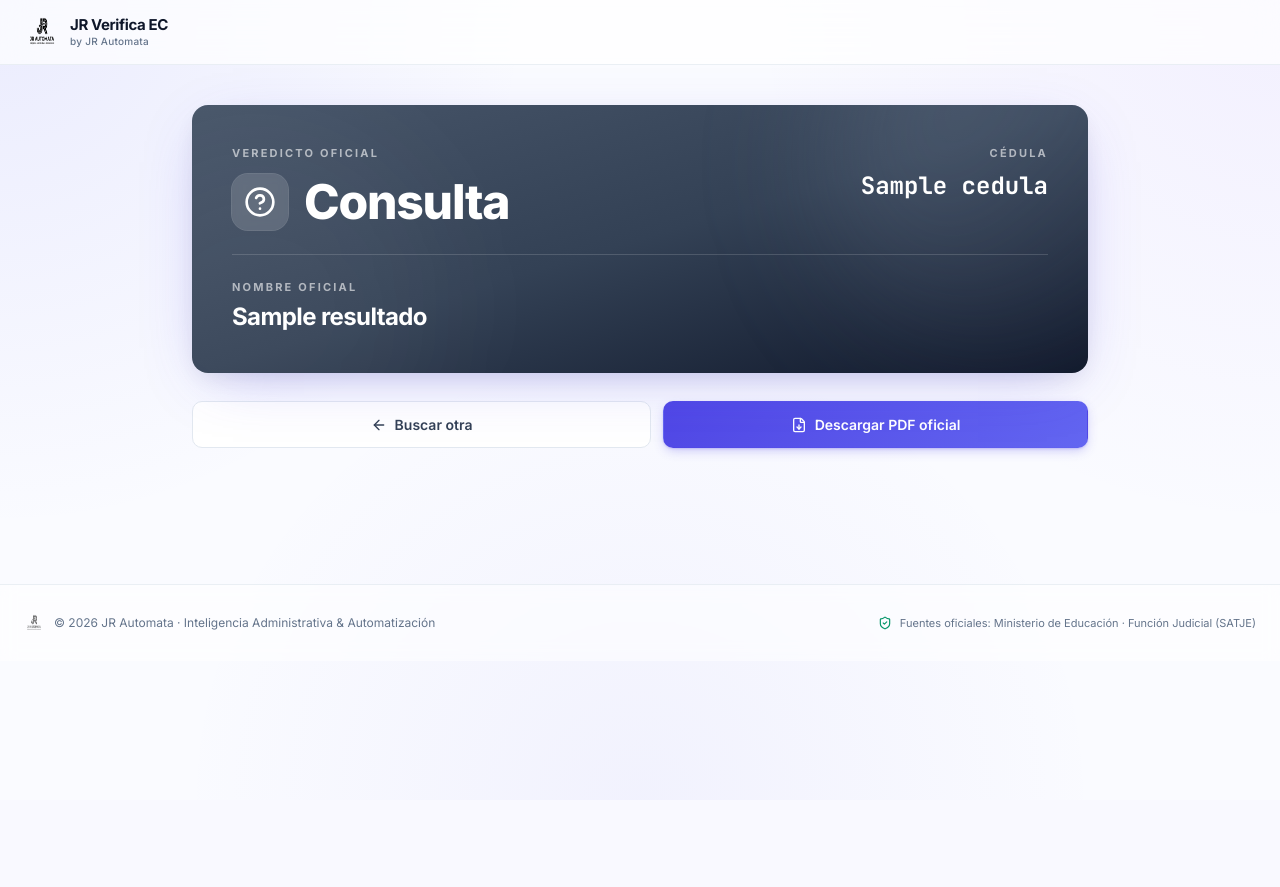
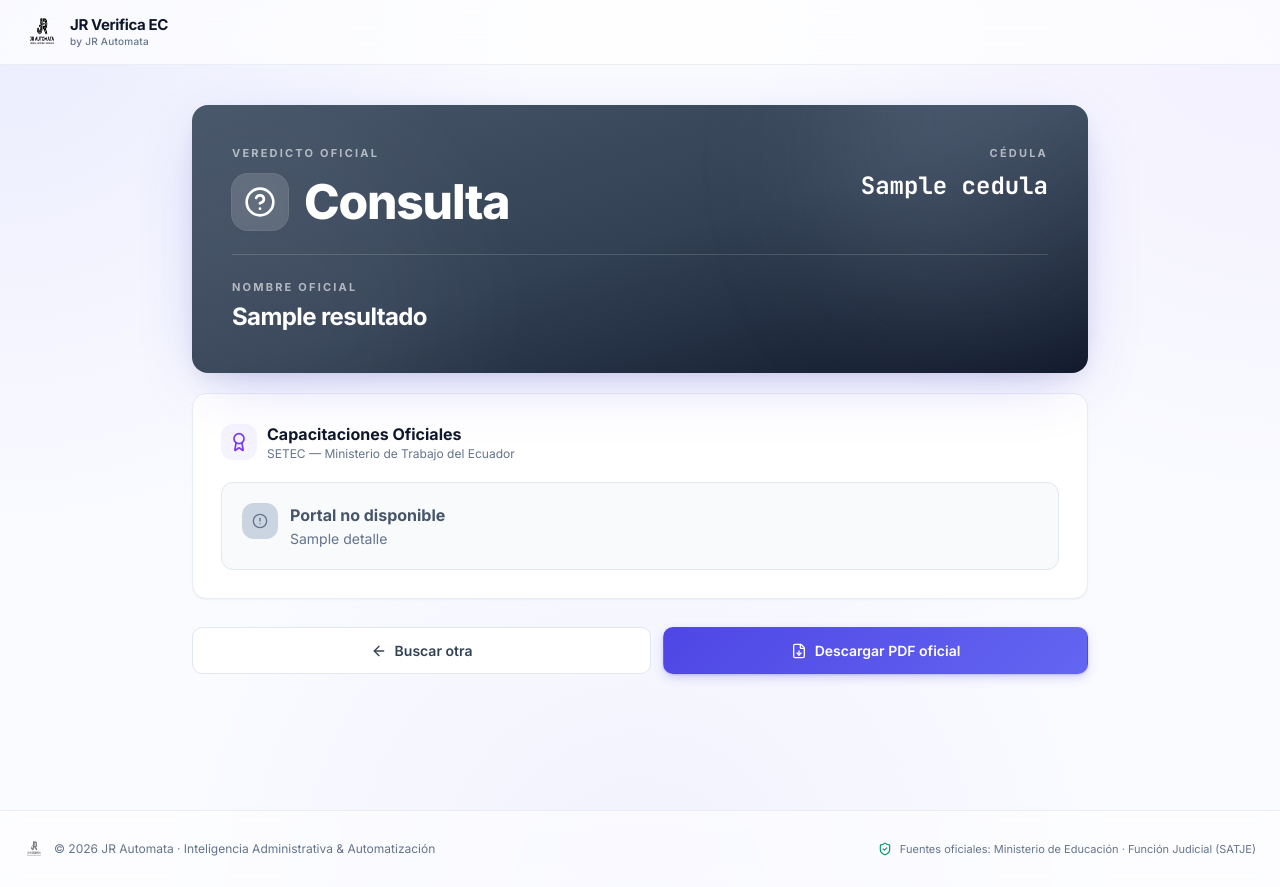
Before and after one commit to JostinRendonL/jr-verifica-ec, a FastAPI app: template src/templates/resultado.html in a window 1280 px wide. Before the commit the page ends 630 px from the top, so only its background shows below. Run offline with FastAPI, Linux system fonts and the light colour scheme; the template is opened without the code that fills it: most values are stand-ins (such as "Sample title", 1, 10 or a date in 2020); parts of the project's set-up code (start-up, migrations or seed data) failed here and were passed over; some libraries are stand-ins or nearby versions.

Commit message:
feat: bloque SETEC en resultado - certificaciones Ministerio de Trabajo
- bg_client.py: extraer_setec() para parsear respuesta del endpoint /completo
- main.py: extrae setec cuando tipo=completo, incluye en resultado y cache
- resultado.html: bloque SETEC con lista de cursos, sin certificados, o error portal

Co-Authored-By: Claude Sonnet 4.6 <noreply@anthropic.com>

```diff
--- a/src/main.py
+++ b/src/main.py
@@ -19,7 +19,7 @@ from src.auth import (
 )
 from src.excel_io import leer_cedulas, generar_excel_plantilla
 from src.processor import crear_job, obtener_job, ejecutar_job
-from src.bg_client import consultar, extraer_bachiller, extraer_satje
+from src.bg_client import consultar, extraer_bachiller, extraer_satje, extraer_setec
 from src.processor import _calcular_semaforo
 from src.historial import buscar_cache, registrar, listar as listar_historial, obtener_resultado, total_entradas, CACHE_TTL_SEG, calcular_stats
 from src.pdf_generator import generar_pdf
@@ -261,6 +261,8 @@ async def buscar_individual(
         raw = await consultar(cedula, tipo=tipo)
         b = extraer_bachiller(raw) if quiere_b else None
         s = extraer_satje(raw)     if quiere_s else None
+        # SETEC viene automáticamente en /completo (sin coste extra de tiempo)
+        setec = extraer_setec(raw) if (quiere_b and quiere_s) else None
 
         sem = ""
         if quiere_b and quiere_s:
@@ -278,6 +280,7 @@ async def buscar_individual(
             "nombre":    nombre,
             "bachiller": b,
             "satje":     s,
+            "setec":     setec,
             "semaforo":  sem,
         }
         try:
--- a/src/templates/resultado.html
+++ b/src/templates/resultado.html
@@ -236,6 +236,63 @@
     </div>
     {% endif %}
 
+    <!-- SETEC -->
+    {% set setec = resultado.setec or {} %}
+    {% if setec %}
+    <div class="card p-6 sm:p-7 card-hover">
+        <div class="flex items-center gap-2.5 mb-5">
+            <div class="w-9 h-9 rounded-xl bg-violet-50 text-violet-600 flex items-center justify-center">
+                <i data-lucide="award" class="icon-md"></i>
+            </div>
+            <div>
+                <h3 class="text-base font-bold text-slate-900">Capacitaciones Oficiales</h3>
+                <p class="text-xs text-slate-500">SETEC — Ministerio de Trabajo del Ecuador</p>
+            </div>
+        </div>
+
+        {% if setec.estado == "TIENE_CERTIFICADOS" %}
+        <div class="space-y-3">
+            <div class="flex items-center gap-2 mb-1">
+                <div class="text-2xl font-extrabold text-violet-700 font-mono">{{ setec.total }}</div>
+                <div class="text-xs font-bold text-violet-600 uppercase tracking-wider">certificación{{ "es" if setec.total != 1 else "" }} registrada{{ "s" if setec.total != 1 else "" }}</div>
+            </div>
+            <ul class="space-y-2">
+                {% for curso in setec.cursos %}
+                <li class="flex items-start gap-2.5 rounded-lg border border-violet-100 bg-violet-50/50 px-4 py-2.5">
+                    <div class="w-5 h-5 rounded-full bg-violet-500 text-white flex items-center justify-center flex-shrink-0 mt-0.5">
+                        <i data-lucide="check" class="icon-xs"></i>
+                    </div>
+                    <span class="text-sm font-semibold text-slate-800">{{ curso }}</span>
+                </li>
+                {% endfor %}
+            </ul>
+        </div>
+
+        {% elif setec.estado == "SIN_CERTIFICADOS" %}
+        <div class="rounded-xl border border-slate-200 bg-slate-50 p-5 flex items-start gap-3">
+            <div class="w-9 h-9 rounded-xl bg-slate-200 text-slate-500 flex items-center justify-center flex-shrink-0">
+                <i data-lucide="minus-circle" class="icon-sm"></i>
+            </div>
+            <div>
+                <div class="font-bold text-slate-700">Sin certificaciones registradas</div>
+                <div class="text-sm text-slate-500 mt-0.5">No tiene cursos registrados en el SETEC.</div>
+            </div>
+        </div>
+
+        {% else %}
+        <div class="rounded-xl border border-slate-200 bg-slate-50 p-5 flex items-start gap-3">
+            <div class="w-9 h-9 rounded-xl bg-slate-300 text-slate-500 flex items-center justify-center flex-shrink-0">
+                <i data-lucide="alert-circle" class="icon-sm"></i>
+            </div>
+            <div>
+                <div class="font-bold text-slate-600">Portal no disponible</div>
+                <div class="text-sm text-slate-500 mt-0.5">{{ setec.detalle or "No se pudo consultar el SETEC en este momento." }}</div>
+            </div>
+        </div>
+        {% endif %}
+    </div>
+    {% endif %}
+
     <!-- Acciones -->
     <div class="flex flex-col sm:flex-row gap-3 pt-2 no-print">
         <a href="/" class="btn-secondary flex-1 !py-3">
```
Also changed, not shown: src/bg_client.py (+18 -0 lines).
